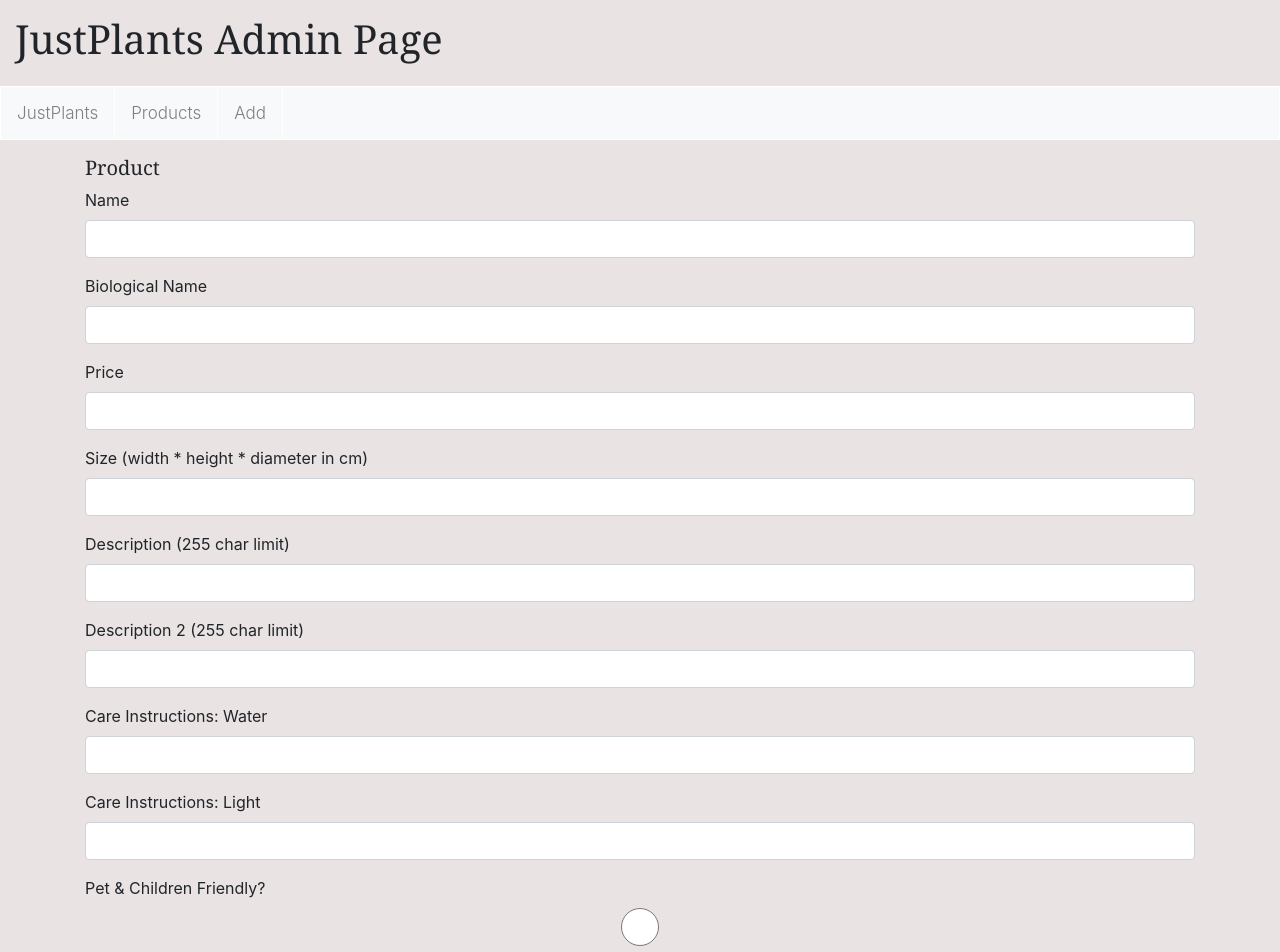
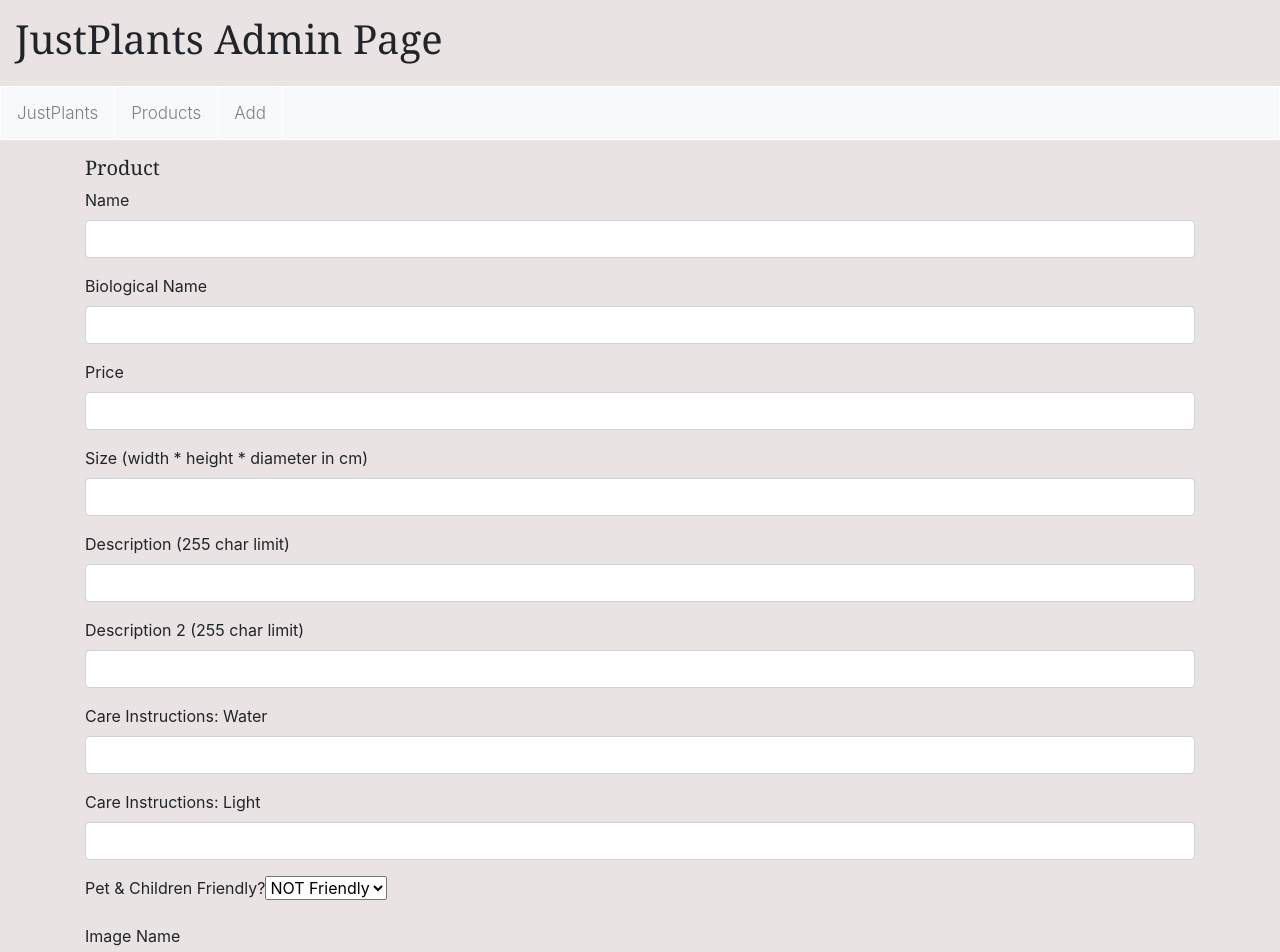
Before and after one commit to cpark50/JustPlants_React, a React (Create React App) app in the folder client/: page /products/1 in a window 1280 px wide. Shown: the top 952 px of the page. Built offline with nearby package versions, Linux system fonts and the light colour scheme; no server answers.

Commit message:
boolean into select tag

```diff
--- a/client/src/components/product.component.js
+++ b/client/src/components/product.component.js
@@ -327,7 +327,7 @@
                   onChange={this.onChangeLight}
                 />
               </div>
-              <div className="form-group">
+              {/* <div className="form-group">
                 <label htmlFor="p_pet">Pet & Children Friendly?</label>
                 <input
                   type="radio"
@@ -338,6 +338,13 @@
                   onChange={this.onChangeFriendly}
                   name="p_pet"
                 />
+              </div> */}
+              <div className="form-group">
+                <label htmlFor="p_pet">Pet & Children Friendly?</label>
+                <select name="p_pet" id="p_pet" onChange={this.onChangeFriendly} value={currentProduct.p_pet ? "true" : "false"}>
+                  <option value="true">Friendly</option>
+                  <option value="false">NOT Friendly</option>
+                </select>
               </div>
               <div className="form-group">
                   <label htmlFor="name">Image Name</label>
```
